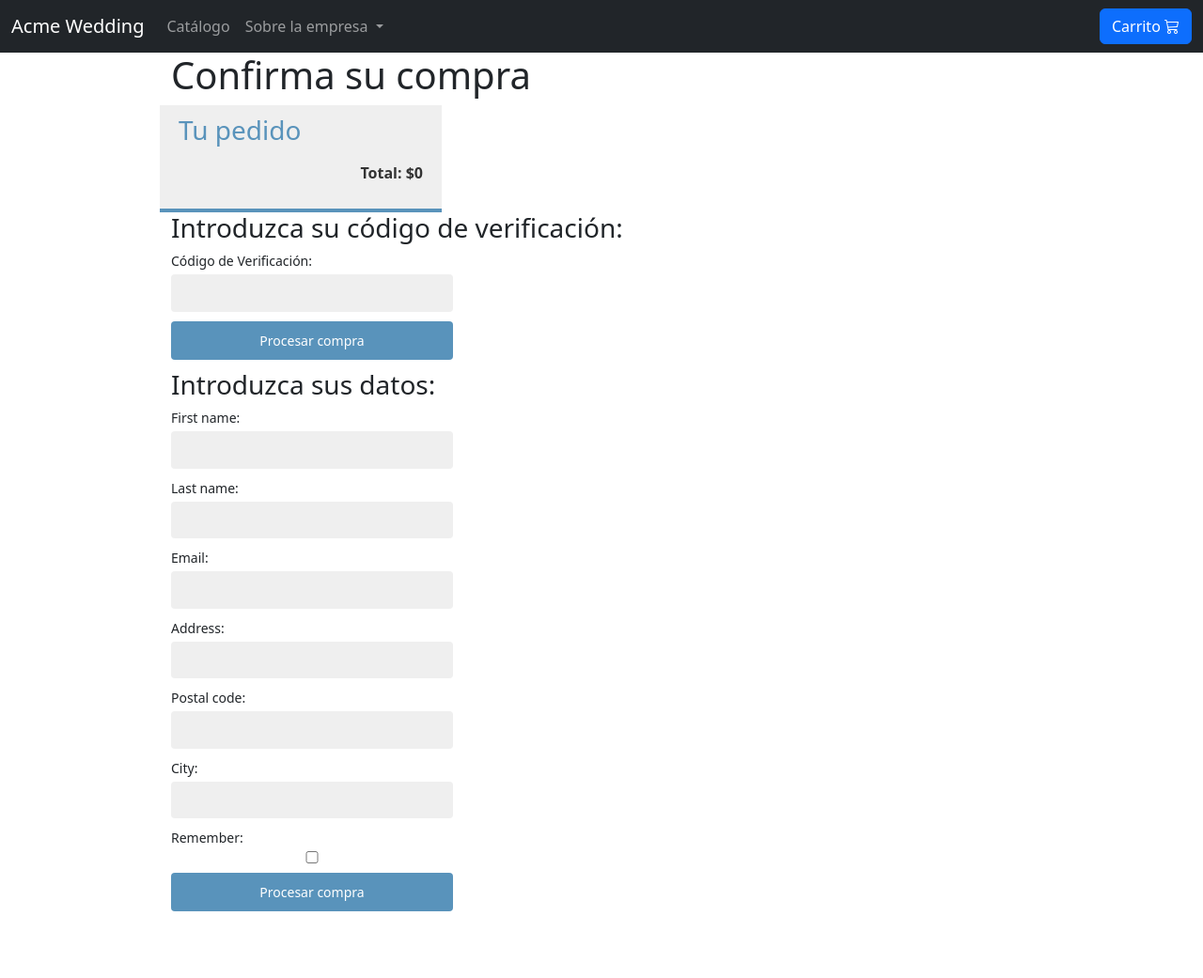
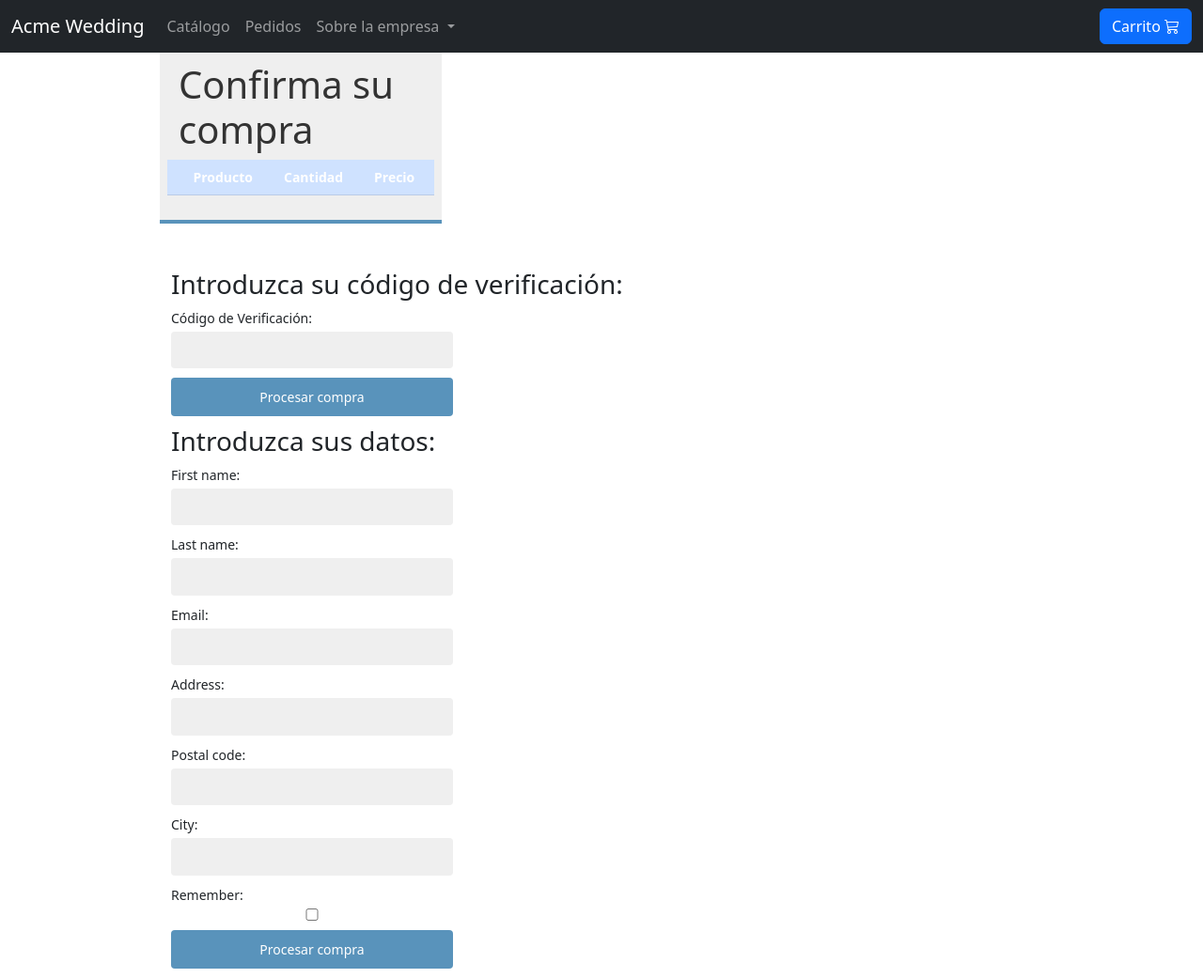
Before and after one commit to PGPI-3-7/acme-wedding, a Django app: page /orders/create/ in a window 1280 px wide. Shown: the whole page at 94% size. Before the commit the page ends 970 px from the top, so only its background shows below. Run offline with Django 3.2, Linux system fonts and the light colour scheme; lists and menus that the app fills with data are empty.

Commit message:
Arreglo de fallos menores

```diff
--- a/base/templates/base.html
+++ b/base/templates/base.html
@@ -26,6 +26,10 @@
                     <li class="nav-item">
                         <a class="nav-link" href="/catalogo">Catálogo</a>
                     </li>
+                    <li class="nav-item">
+                        <a class="nav-link" href="/orders/tracking/">Pedidos</a>
+                    </li>
+
                     <li class="nav-item dropdown">
                         <a class="nav-link dropdown-toggle" href="#" id="navbarScrollingDropdown" role="button" data-bs-toggle="dropdown" aria-expanded="false">
                             Sobre la empresa
--- a/orders/templates/orders/order/create.html
+++ b/orders/templates/orders/order/create.html
@@ -19,22 +19,50 @@
 {% endif%}
 
 <div class='container'>
-    <h1>Confirma su compra</h1>
+
   <div class='row'>
     <div class="order-info">
-      <h3>Tu pedido</h3>
-      <ul>
-        {% for item in order_items %}
-          <li>
-            {{ item.quantity }}x {{ item.product.name }}
-            <span>${{ item.total_price }}</span>
-          </li>
-        {% endfor %}
-      </ul>
-      <p>Total: ${{ cart.get_total_price }}</p>
+      <h1>Confirma su compra</h1>
+      <div class="row table-responsive">
+        <table class="table table-primary table-hover align-middle">
+            <thead>
+                <tr>
+                    <th></th>
+                    <th>Producto</th>
+                    <th>Cantidad</th>
+                    <th>Precio</th>
+                </tr>
+            </thead>
+            <tbody class="table-light">
+                {% for item in cart %}
+                    {% with product=item.product %}
+                        <tr>
+                            <td>
+                                <a href="{{ product.get_absolute_url }}">
+                                    <img src="{% if product.image %}{{ product.image.url }}{% else %}./static/img/no_image.png {% endif %}">
+                                </a>
+                            </td>
+                            <td>{{ product.name }}</td>
+                            <td>
+                                <div class="row">
+                                    <div class="col-lg-6">
+                                        <p >{{ item.quantity }}</p>
+                                    </div>
+                                </div>
+                            </td>
+                            <td class="num">{{ item.price }} €</td>
+
+                        </tr>
+                    {% endwith %}
+                {% endfor %}
+
+
+            </tbody>
+        </table>
+
     </div>
   </div>
-  <div class='row'>
+  <div class='row mt-5'>
     <h3>Introduzca su código de verificación:</h3>
 
     <form method="post" class="order-form">
--- a/orders/views.py
+++ b/orders/views.py
@@ -32,13 +32,13 @@ def order_create(request):
                 send_mail(subject, message, 'acmewedding.elesemca@gmail.com', [order.email])
                 sent = True
 
-
-                subject = f'Código de Verificación para Acme Wedding'
-                message = f'Querido {order.first_name},\n\n' \
-                          f'Su código de verificación ha sido creado exitosamente.\n' \
-                          f'El código de verificación es:  {order.remember_code}'
-                send_mail(subject, message, 'acmewedding.elesemca@gmail.com', [order.email])
-                sent = True
+                if order.remember==True:
+                    subject = f'Código de Verificación para Acme Wedding'
+                    message = f'Querido {order.first_name},\n\n' \
+                            f'Su código de verificación ha sido creado exitosamente.\n' \
+                            f'El código de verificación es:  {order.remember_code}'
+                    send_mail(subject, message, 'acmewedding.elesemca@gmail.com', [order.email])
+                    sent = True
 
 
                 return render(request,
```
